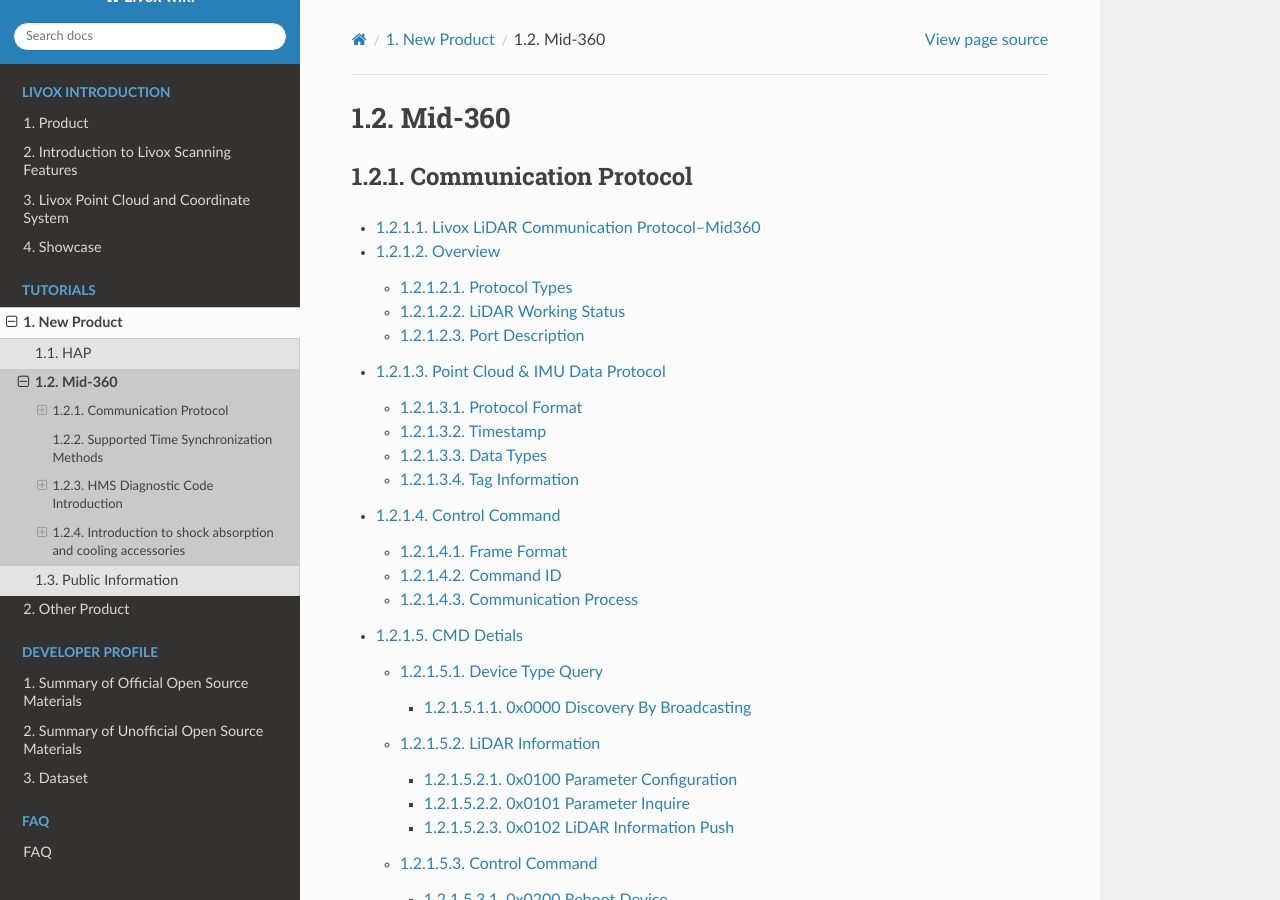
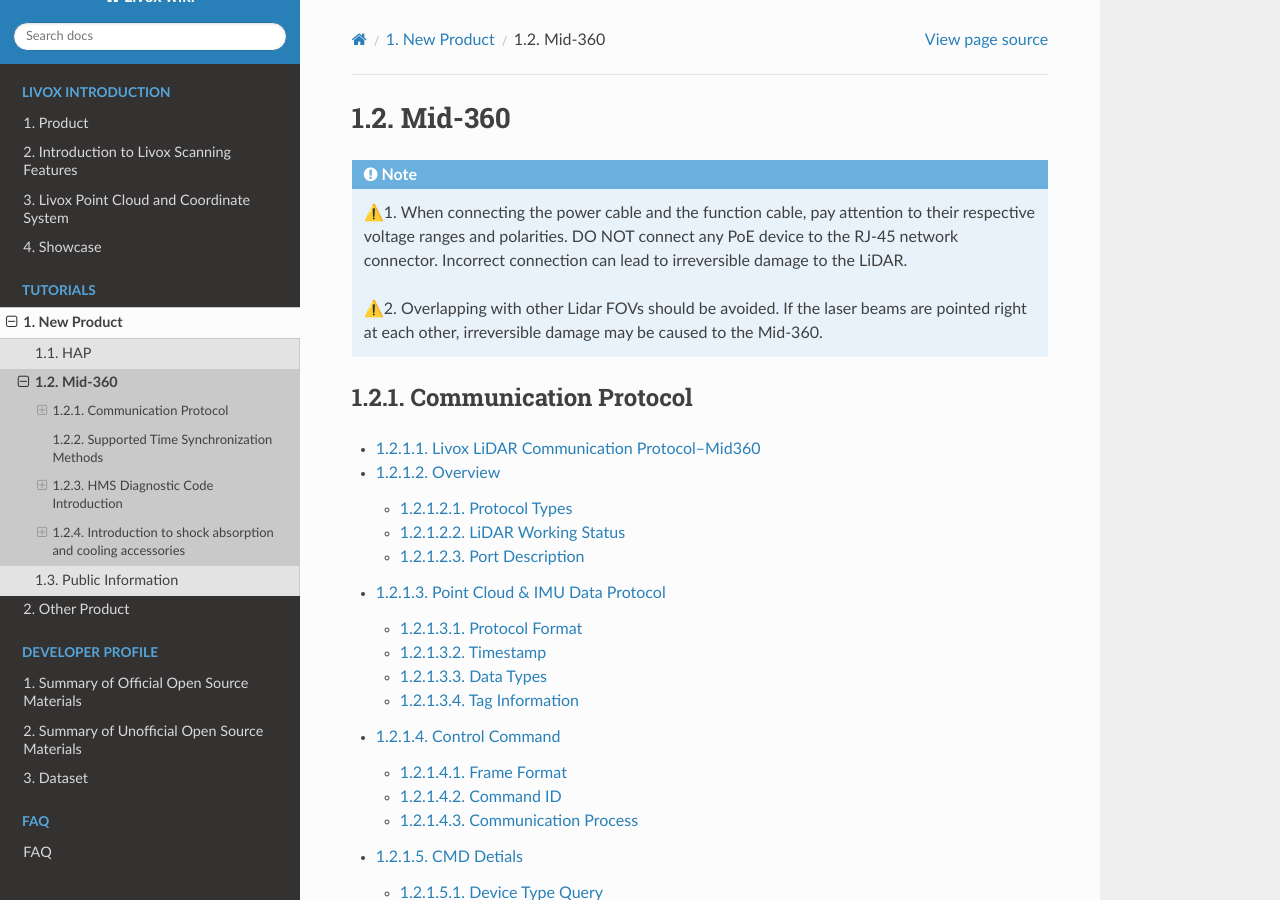
Before and after one commit to Livox-SDK/livox_wiki_en, a Sphinx documentation site: the page built from source/tutorials/new_product/mid360/mid360.rst, in a window 1280 px wide and 900 px high. Built offline with Sphinx 7.4.7 and the Read the Docs theme 2.0.0, drawn with Linux system fonts in a browser that asks for light colours; pages that are not in the unit, such as notebooks, are missing from menus.

Commit message:
add the note

```diff
--- a/source/tutorials/new_product/mid360/mid360.rst
+++ b/source/tutorials/new_product/mid360/mid360.rst
@@ -1,6 +1,11 @@
 =================
 Mid-360
 =================
+
+.. note::
+    ⚠️1. When connecting the power cable and the function cable, pay attention to their respective voltage ranges and polarities. DO NOT connect any PoE device to the RJ-45 network connector. Incorrect connection can lead to irreversible damage to the LiDAR.
+
+    ⚠️2. Overlapping with other Lidar FOVs should be avoided. If the laser beams are pointed right at each other, irreversible damage may be caused to the Mid-360.
 
 Communication Protocol
 ------------------------
```
